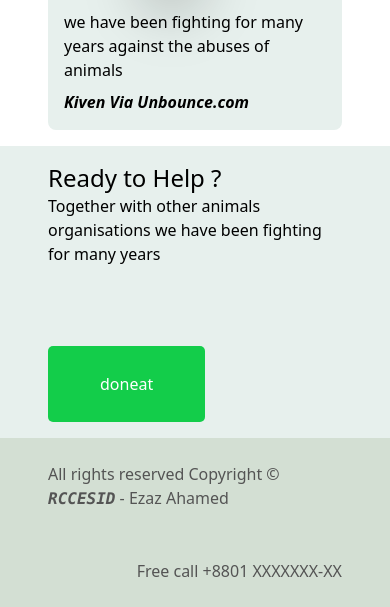
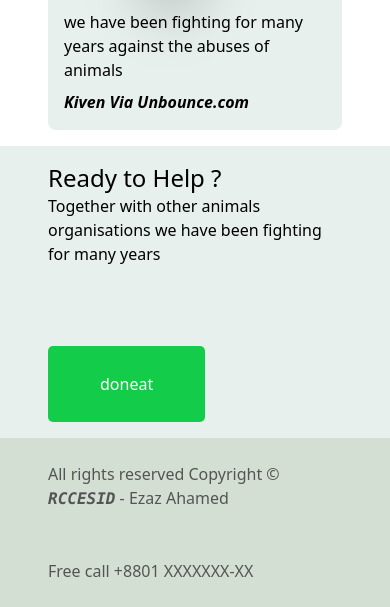
Before and after one commit to shovonraj275/myEarth_web_2, a plain HTML site: page index.html in a window 390 px wide. Shown: the part 4001-4608 px from the top of the page. Drawn offline with nearby package versions, Linux system fonts and the light colour scheme.

Commit message:
dhehcb jd

```diff
--- a/index.html
+++ b/index.html
@@ -203,7 +203,7 @@
             <div class="">
                 <p class="text-[#545454]">All rights reserved Copyright &copy; <samp class="font-bold italic">RCCESID</samp>  - Ezaz Ahamed </p>
             </div>
-            <div class=" justify-self-end text-[#545454]"> Free call +8801 XXXXXXX-XX</div>
+            <div class=" md:justify-self-end text-[#545454]"> Free call +8801 XXXXXXX-XX</div>
         </div>
 
     </section>
```
